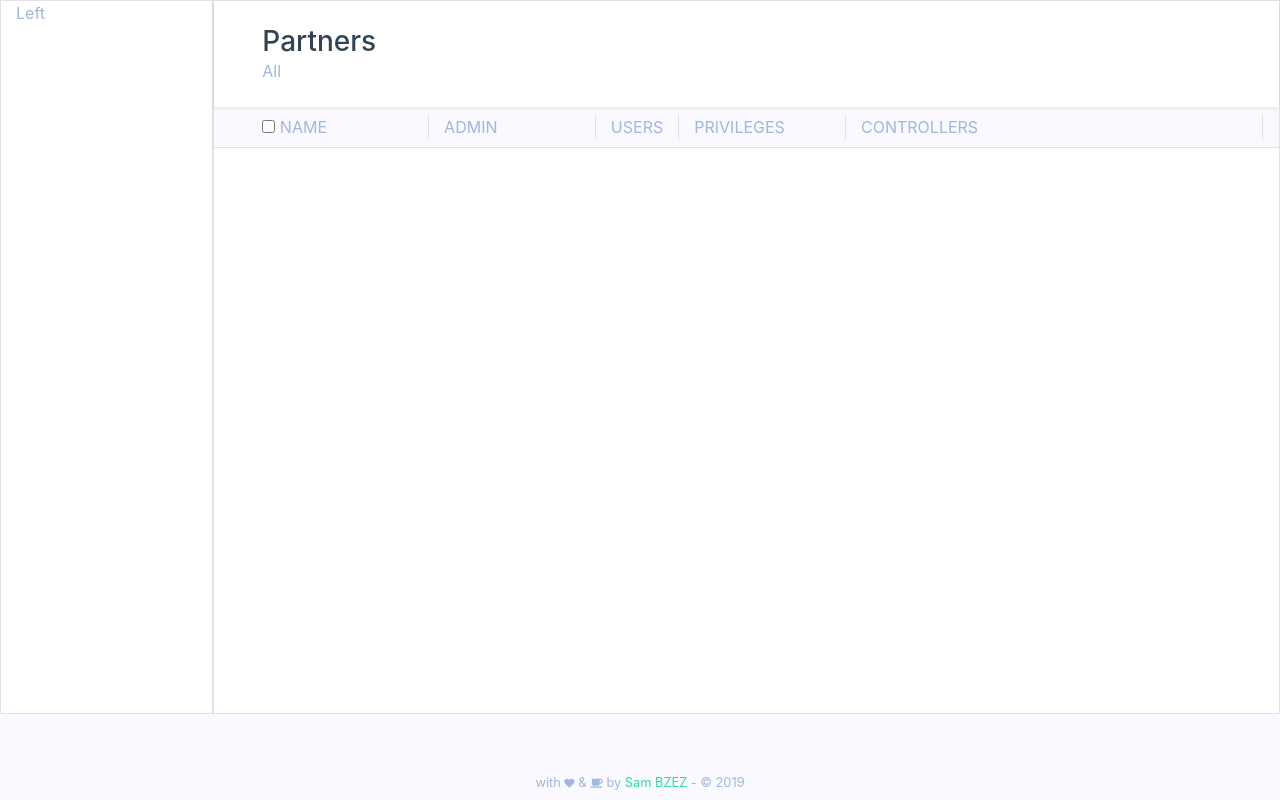
After one commit to bZez/SF4-Simple-JWT-Auth-API, a Symfony app: template templates/back/partner.html.twig in a window 1280 px wide; the page is wider, and only the part inside the window is pictured. The commit adds this page. Run offline with Twig, Linux system fonts and the light colour scheme; the template is opened without the code that fills it, so the values that code supplies are empty; some libraries are stand-ins or nearby versions.

Commit message:
Partner admin

```diff
--- a/public/css/front.css
+++ b/public/css/front.css
@@ -83,6 +83,12 @@ input[type="email"], input[type="text"], input[type="password"] {
     background-color: #2ee09d !important;
     color: #FFF !important;
     border: none !important;
+}
+.bg-GET {
+    background-color: #2ee09d !important;
+}
+.bg-GET-1 {
+    background: #2baa76 !important;
 }
 
 .btn-secondary, .btn-PUT {
--- a/public/js/main.js
+++ b/public/js/main.js
@@ -1,11 +1,11 @@
 function generateAuth(id, e) {
-    $.get("generate/auth/" + id, function (data) {
+    $.get("../~private/generate/auth/" + id, function (data) {
         e.parent().html(data)
     });
 }
 
 function generateAccess(id, e) {
-    $.get("generate/access/" + id, function (data) {
+    $.get("../~private/generate/access/" + id, function (data) {
         e.parent().html(data)
     });
 }
--- /dev/null
+++ b/templates/back/partner.html.twig
@@ -0,0 +1,90 @@
+{% extends 'base.html.twig' %}
+
+{% block title %}Home{% endblock %}
+
+{% block body %}
+    <div class="row bg-white" style="height: calc(100vh - 86px)">
+        <div class="col-2 border">Left</div>
+        <div class="col-10 border" id="size">
+            <div class="row">
+                <div class="col-12 pl-5 p-4 section-header shadow-sm">
+                    <h3 class="section-h3">Partners</h3>
+                    <span>All</span>
+                </div>
+                <div class="row w-100 m-0 pl-5 pr-3 p-2 section-table-header border-bottom">
+                    <div class="col-2 p-0 border-right text-truncate"><input type="checkbox" id="checkAll"> NAME</div>
+                    <div class="col-2 border-right text-truncate">ADMIN</div>
+                    <div class="col-1 border-right text-truncate">USERS</div>
+                    <div class="col-2 border-right text-truncate">PRIVILEGES</div>
+                    <div class="col-5 border-right text-truncate">CONTROLLERS</div>
+                    {#                    <div class="col-3 border-right text-truncate">AUTH TOKEN</div>
+                                        <div class="col-3 border-right text-truncate">ACCESS TOKEN</div>#}
+                </div>
+
+                <div class="container-fluid w-100 p-0 m-0" style="overflow-y: auto;overflow-x: hidden" id="resize">
+                    {% for partner in partners %}
+                        {#                        {% set generateAuth = "<button onclick='generateAuth("~ user.id ~",$(this))' class='w-100 btn btn-sm btn-primary shadow-none mr-2 text-truncate'>
+                                    <i class='fas fa-user-lock'></i> &nbsp; Generate authentication token for user
+                                </a>" %}
+                                                {% set generateAccess = "<button onclick='generateAccess("~ user.id ~",$(this))' class='w-100 btn btn-sm btn-primary shadow-none mr-2 text-truncate'>
+                                    <i class='fas fa-user-lock'></i> &nbsp; Generate access token based on privileges
+                                </a>" %}#}
+                        <div class="row w-100 m-0 pl-5 pt-2 pb-2 pr-3 border-bottom align-items-center user-result-row">
+                            <div class="col-2 p-0 border-right text-truncate">
+                                <input type="checkbox"> {{ partner.name|upper }}
+                            </div>
+                            {#TODO PARTNER PAGE VIEW#}
+                            <div class="col-2 border-right text-truncate text-green">{{ partner.admin.firstName|capitalize ~' '~ partner.admin.lastName|upper }}</div>
+                            <div class="col-1 border-right text-truncate text-center">
+                                <div class="btn-primary rounded small p-0 font-weight-bold">{{ partner.users|length }}</div>
+                            </div>
+                            <div class="col-2 text-center border-right text-truncate">
+                                {% for method in partner.privileges|keys %}
+                                    <div class="d-inline-block btn-sm btn-primary btn-{{ method }} p-2 rounded font-weight-bold mb-2">{{ method }}
+                                       {# {% for controller in partner.privileges[method]|keys %}
+                                            <div class="bg-{{ method }}-1 rounded p-2 mt-1"> {{ controller }}
+                                                {% for action in partner.privileges[method][controller] %}
+                                                    <span class="bg-{{ method }} rounded p-1">{{ action }}</span>
+                                                {% endfor %}
+                                           </div>
+                                            {% if not loop.last %}
+                                                <br>
+                                            {% endif %}
+                                        {% endfor %}#}
+                                        </div>
+                                {% endfor %}
+                            </div>
+                            <div class="col-5  border-right text-truncate">{% set ctlArr = [] %}
+                                {% for method in partner.privileges|keys %}
+                                    {% for controller in partner.privileges[method]|keys %}
+                                        {% if controller not in ctlArr %}
+                                            {% set ctlArr =ctlArr|merge([controller]) %}
+                                        {% endif %}
+                                    {% endfor %}
+                                {% endfor %}
+                                {% for controller in ctlArr %}
+                               <div class="d-inline-block btn-sm btn-primary p-2 rounded font-weight-bold mb-2">{{ controller|capitalize }}</div>
+                                {% endfor %}
+                            </div>
+                            {#                            <div class="col-3 border-right text-truncate">{{ user.authToken ? user.authToken.value : generateAuth|raw }}</div>
+                                                        <div class="col-3 text-truncate">{% if user.authToken %}{{ user.authToken.accessToken ? user.authToken.accessToken.value : generateAccess|raw }}{% else %}{{ generateAuth|raw }}{% endif %}</div>#}
+                        </div>
+                    {% endfor %}
+                </div>
+            </div>
+        </div>
+    </div>
+
+{% endblock %}
+{% block javascripts %}
+    <script>
+        size = $(window).innerHeight();
+        full = $('.section-header').innerHeight() + $('.section-table-header').innerHeight();
+        nav = $('.navbar').innerHeight();
+        $('#resize').css('height', size - nav - full - 2 + 'px')
+
+        $("#checkAll").click(function () {
+            $('input:checkbox').not(this).prop('checked', this.checked);
+        });
+    </script>
+{% endblock %}
--- a/templates/nav.html.twig
+++ b/templates/nav.html.twig
@@ -14,8 +14,11 @@
                 <a class="nav-link" href="./"><i class="fas fa-tachometer-alt"></i> &nbsp;
                     Dashboard <span class="sr-only">(current)</span></a>
             </li>
-            <li class="nav-item {% if '_users' in app.request.get('_route') %}active{% endif %}">
+            <li class="nav-item {% if '_user' in app.request.get('_route') %}active{% endif %}">
                 <a class="nav-link" href="./users"><i class="fas fa-users"></i> &nbsp; Users</a>
+            </li>
+            <li class="nav-item {% if '_partner' in app.request.get('_route') %}active{% endif %}">
+                <a class="nav-link" href="./partners"><i class="fas fa-users"></i> &nbsp; Partners</a>
             </li>
             <li class="nav-item {% if '_data' in app.request.get('_route') %}active{% endif %}">
                 <a class="nav-link" href="./datas"><i class="fas fa-database"></i> &nbsp; Data</a>
```
Also changed, not shown: src/Controller/Authentication/SecurityController.php (+6 -3 lines), src/Controller/Back/ApiBackController.php (+15 -3 lines), src/Controller/Front/ApiFrontController.php (+6 -6 lines), src/Entity/Partner.php (+22 -0 lines), templates/back/user.html.twig (renamed from templates/back/users.html.twig, +1 -13 lines), templates/front/code/curl.html.twig (added, +13 -0 lines), templates/front/code/php.html.twig (added, +28 -0 lines), templates/front/code/response.html.twig (added, +21 -0 lines), templates/front/data.html.twig (+3 -64 lines), templates/front/user.html.twig (renamed from templates/front/users.html.twig), 1 other file.
